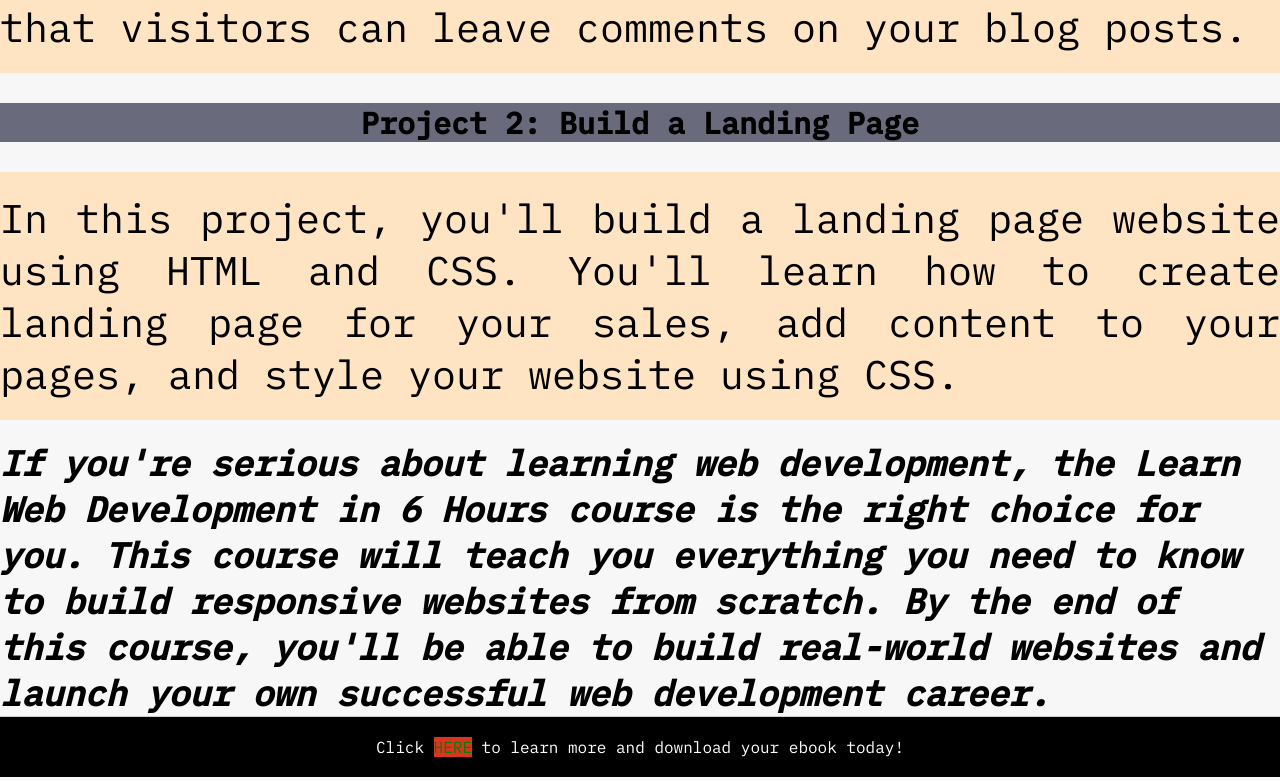
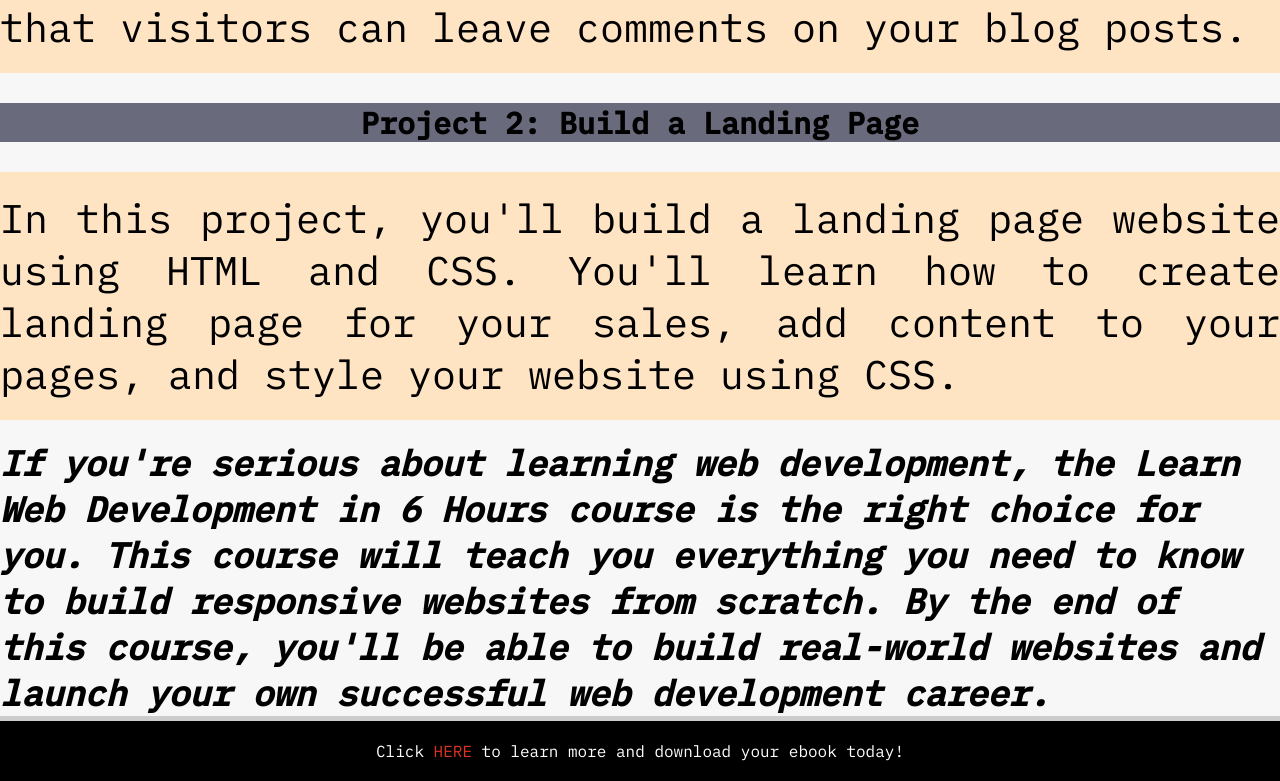
Before and after one commit to hassadem/landing_page, a JavaScript app in the folder ebook_sales/: page / in a window 1280 px wide. Shown: the part 5049-5830 px from the top of the page. Built offline with nearby package versions, Linux system fonts and the light colour scheme; the HTML template or start-up script is replaced by a standard one.

Commit message:
This is my landing page to the ebook I titled Learn Web Development in 6 Hours

```diff
--- a/ebook_sales/src/App.js
+++ b/ebook_sales/src/App.js
@@ -152,6 +152,6 @@ function Body() {
 
 function Footer() {
   return <footer>
-    Click <a href="https://selar.co/ss5187" style={{backgroundColor: "#d32f", color: "green"}}>here</a> to learn more and download your ebook today!
+    Click <a href="https://selar.co/ss5187" style={{backgroundColor: "black", color: "#d32f"}}>here</a> to learn more and download your ebook today!
   </footer>
 }
--- a/ebook_sales/src/index.css
+++ b/ebook_sales/src/index.css
@@ -100,7 +100,7 @@ footer {
   color: #fff;
   padding: 20px;
   text-align: center;
-  border-top: 1px solid #ccc;
+  border-top: 5px solid #ccc;
 }
 
 footer a {
```
